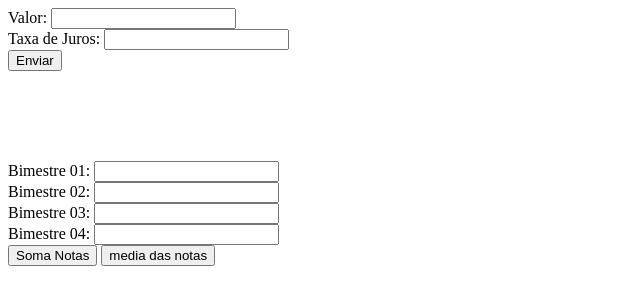
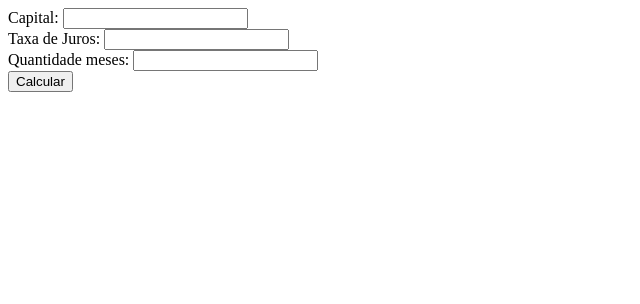
Before and after one commit to adryanescolaparana123/primeiroi_3t, a plain HTML site: page index.html in a window 1280 px wide. Shown: the whole page, without its empty margins (0-640 px from the left). Drawn offline with Linux system fonts and the light colour scheme.

Commit message:
Update index.html

```diff
--- a/index.html
+++ b/index.html
@@ -4,23 +4,18 @@
     <meta charset="UTF-8">
     <meta http-equiv="X-UA-Compatible" content="IE=edge">
     <meta name="viewport" content="width=device-width, initial-scale=1.0">
-    <title>Primeiro i Numero 01</title>
+    <title>Terceiro Trimestre</title>
     <script src="estudo.js"></script>
 
 </head>
 <body>
 
-Valor: <input id="valor" type="text"> <br>
+Capital: <input id="valor" type="text"> <br>
 Taxa de Juros: <input id="juros" type="text"> <br>
-<button onclick="total()">Enviar</button>
 
- <br><br><br><br>
-<span id="resultado"></span><br><br>
-  Bimestre 01: <input id="b1" type="text"> <br>
-  Bimestre 02: <input id="b2" type="text"> <br>
-  Bimestre 03: <input id="b3" type="text"> <br>
-  Bimestre 04: <input id="b4" type="text"> <br>
-  <button onclick="soma() ">Soma Notas</button>
-  <button onclick="media()">media das notas</button>
+Quantidade meses: <input id="meses" type="text"> <br>
+
+<button onclick="total()">Calcular</button>
+
 </body>
 </html>
```
